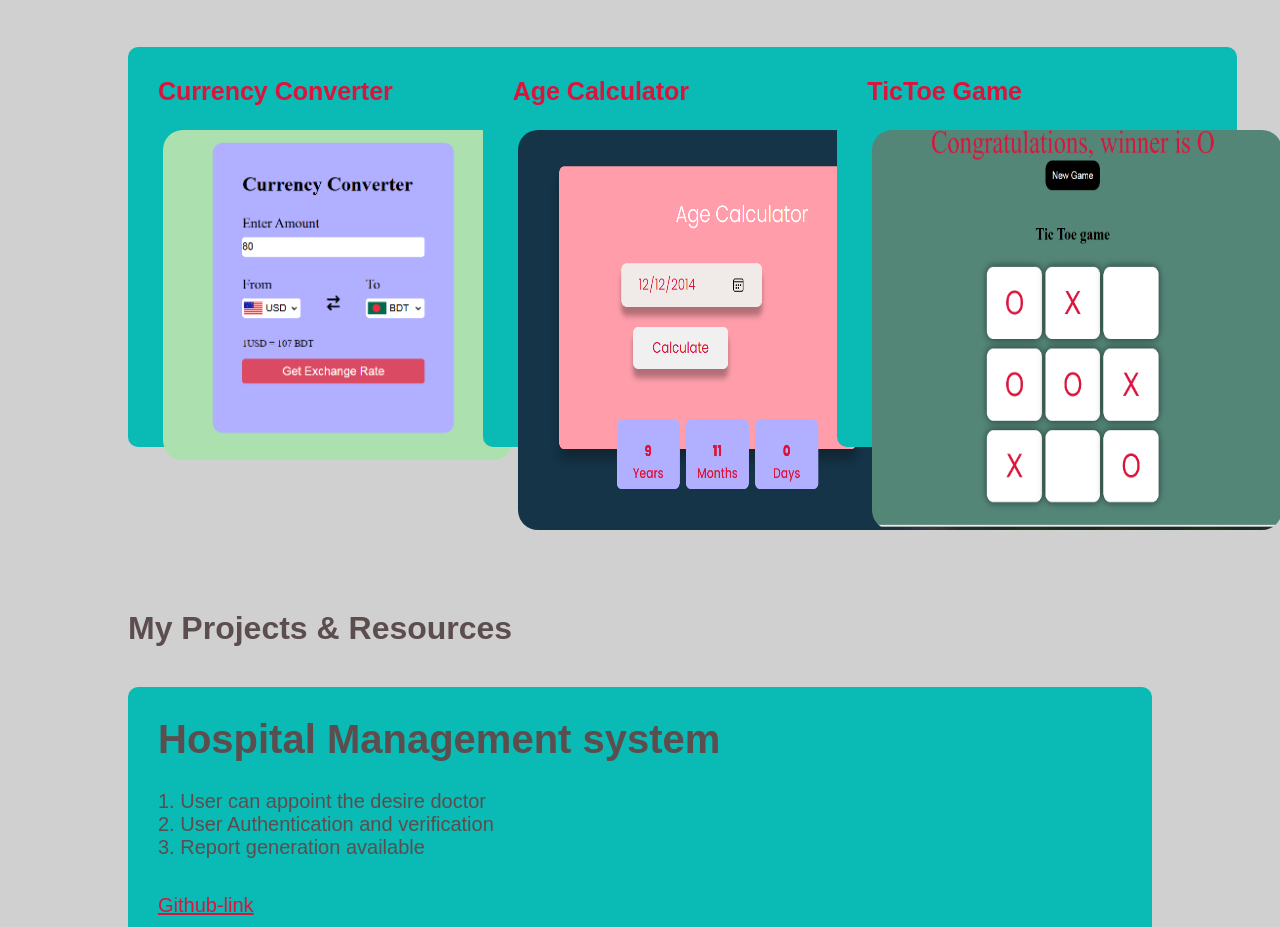
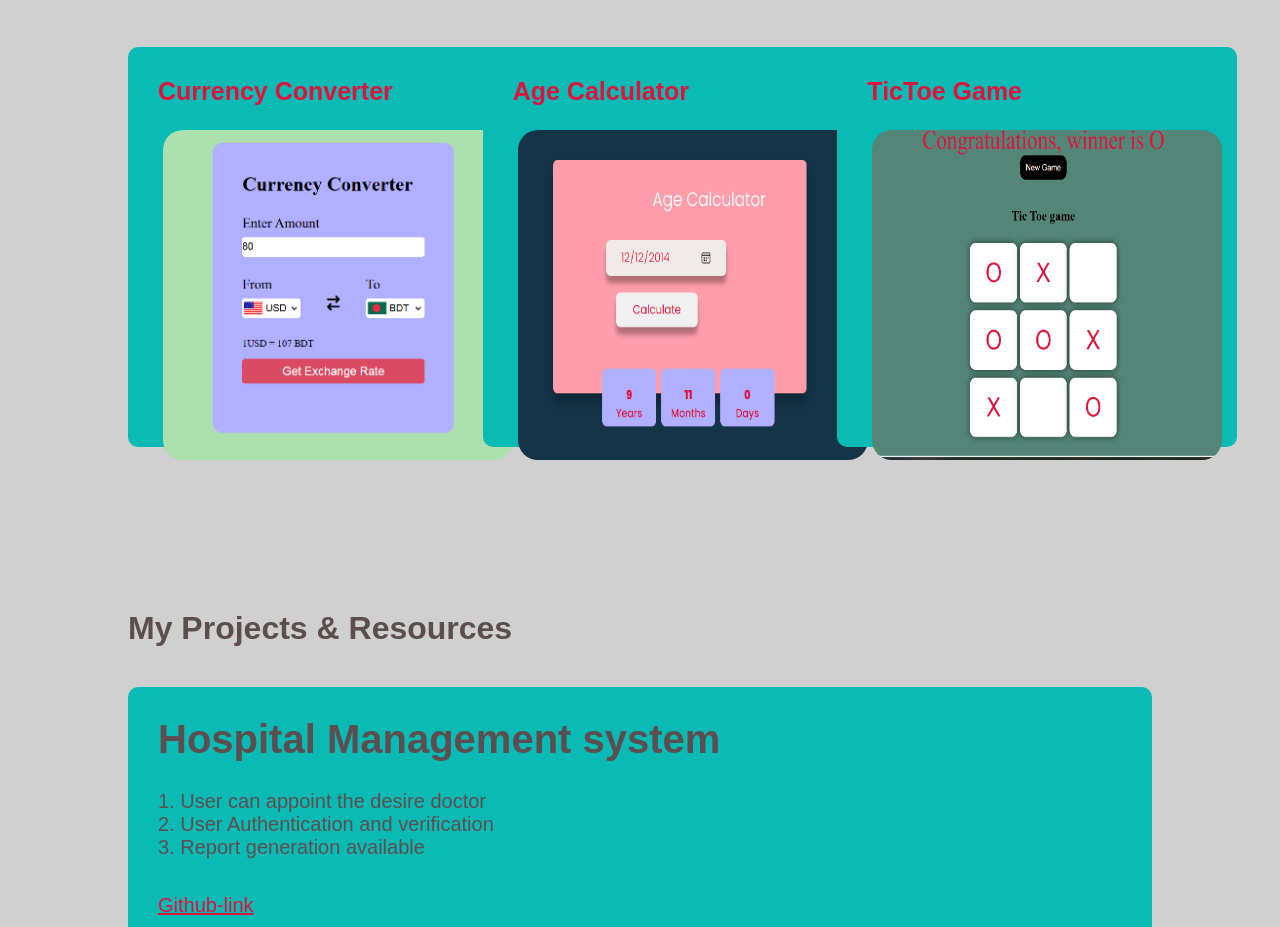
Before and after one commit to nipa010/nipa010.github.io, a plain HTML site: page index.html in a window 1280 px wide. Shown: the part 2529-3456 px from the top of the page. Drawn offline with Linux system fonts and the light colour scheme.

Commit message:
Update index.html

```diff
--- a/index.html
+++ b/index.html
@@ -246,11 +246,11 @@
         </div>
         <div>
           <h1>Age Calculator</h1>
-          <img src="images/age.PNG" alt="" style="height: 400px; width:410px">
+          <img src="images/age.PNG" alt="" style="height: 330px; width:350px">
           </div>
         <div>
           <h1>TicToe Game</h1>
-          <img src="images/Game.PNG" alt="" style="height: 400px; width:410px" >
+          <img src="images/Game.PNG" alt="" style="height: 330px; width:350px" >
         </div>
 
 
```
